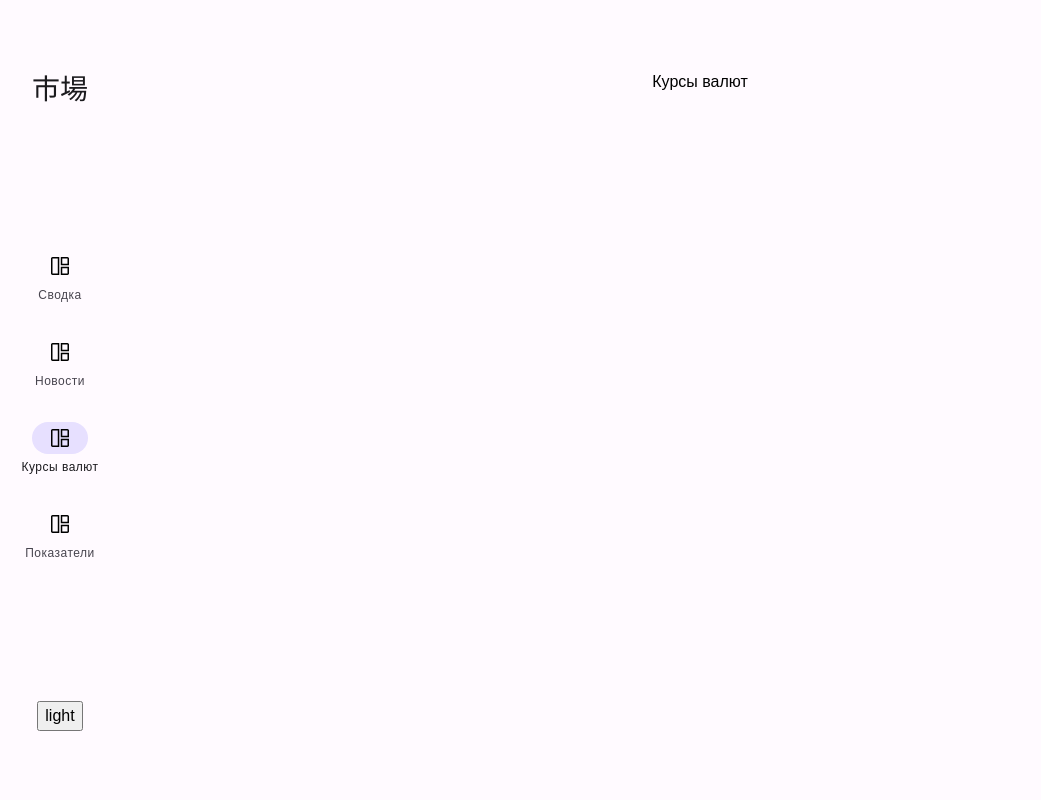
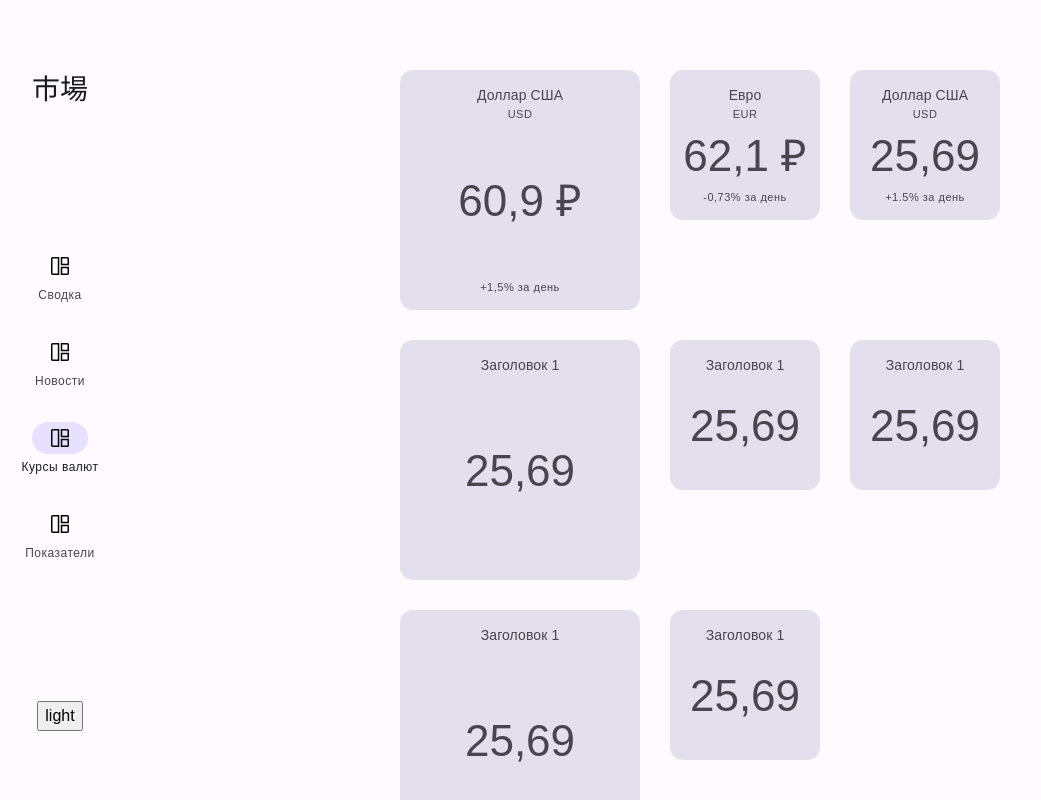
Before and after one commit to mSiotniHS/lad-project, a React (Create React App) app: page /exchange-rates in a window 1280 px wide. Shown: the whole page, without its empty margins (0-1041 px from the left). Built offline with nearby package versions, Linux system fonts and the light colour scheme.

Commit message:
Добавил предварительную версию раздела "Курс валют"

```diff
--- a/src/App.tsx
+++ b/src/App.tsx
@@ -5,6 +5,7 @@ import News from "./views/News";
 import { useAppSelector } from "./store/hooks";
 
 import styles from "./App.module.css";
+import ExchangeRates from "./views/ExchangeRates";
 
 const App: FC = () => {
 	const theme = useAppSelector(state => state.settings.theme);
@@ -25,7 +26,7 @@ const App: FC = () => {
 				<Routes>
 					<Route path="/" element={<h1>Сводка</h1>} />
 					<Route path="/news" element={ <News /> } />
-					<Route path="/exchange-rates" element={<h1>Курсы валют</h1>} />
+					<Route path="/exchange-rates" element={ <ExchangeRates /> } />
 					<Route path="/indexes" element={<h1>Показатели</h1>} />
 				</Routes>
 			</main>
--- /dev/null
+++ b/src/views/ExchangeRates.module.css
@@ -0,0 +1,12 @@
+.container {
+	display: grid;
+	gap: 30px;
+	grid-template-areas:
+		"USD GBP JPY"
+		"USD GBP JPY"
+		"USD CHF NKD"
+		"EUR CHF NKD"
+		"EUR CNY TRY"
+		"EUR CNY TRY";
+	grid-template-columns: 240px repeat(2, 150px);
+}
--- /dev/null
+++ b/src/views/ExchangeRates.tsx
@@ -0,0 +1,20 @@
+import React, { FC } from "react";
+import styles from "./ExchangeRates.module.css";
+import HighlightCard from "../components/HighlightCard";
+
+const ExchangeRates: FC = () => {
+	return (
+		<div className={styles.container}>
+			<HighlightCard title="Доллар США" subtitle="USD" mainText="60,9 ₽" footnote="+1,5% за день" />
+			<HighlightCard title="Евро" subtitle="EUR" mainText="62,1 ₽" footnote="-0,73% за день" />
+			<HighlightCard title="Доллар США" subtitle="USD" mainText="25,69" footnote="+1.5% за день" />
+			<HighlightCard title="Заголовок 1" mainText="25,69" />
+			<HighlightCard title="Заголовок 1" mainText="25,69" />
+			<HighlightCard title="Заголовок 1" mainText="25,69" />
+			<HighlightCard title="Заголовок 1" mainText="25,69" />
+			<HighlightCard title="Заголовок 1" mainText="25,69" />
+		</div>
+	);
+}
+
+export default ExchangeRates;
```
Also changed, not shown: src/store/slices/exchangeSlice.ts (added, +26 -0 lines).
